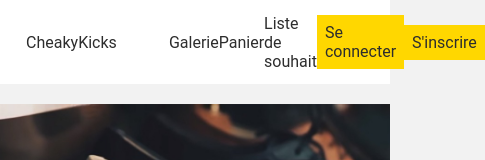
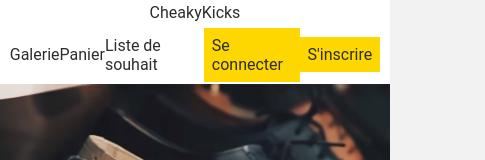
Before and after one commit to Vlndo/CheakyKicks, a React (Vite) app: page / in a window 390 px wide. Shown: the top 160 px of the page, 485 px wide, since content can reach past the window. Built offline with nearby package versions, Linux system fonts and the light colour scheme; no server answers.

Commit message:
correction bug scss header

```diff
--- a/src/css/style.css
+++ b/src/css/style.css
@@ -158,6 +158,14 @@ header .container-header {
 }
 header .container-header ul {
   width: 50%;
+}
+@media screen and (max-width: 768px) {
+  header .container-header {
+    flex-direction: column;
+  }
+  header .container-header ul {
+    width: 95%;
+  }
 }
 header .container-header ul {
   display: flex;
@@ -490,6 +498,7 @@ header .container-header ul {
   display: flex;
   flex-direction: column;
   align-items: center;
+  padding-top: 0;
 }
 
 header .container-header ul {
--- a/src/sass/base/_header.scss
+++ b/src/sass/base/_header.scss
@@ -22,6 +22,12 @@ header {
             @extend %align-center;
             width: 50%;
         }
+        @media screen and (max-width:768px) {
+            flex-direction: column;
+            ul {
+                width: 95%;
+            }
+        }
     }
     .header-nav-btn {
         @extend %a;
--- a/src/sass/base/_home.scss
+++ b/src/sass/base/_home.scss
@@ -4,4 +4,5 @@
     display: flex;
     flex-direction: column;
     align-items: center;
+    padding-top: 0;
 }
```
Also changed, not shown: 1 other file (tests, documents, lock files or other folders).
